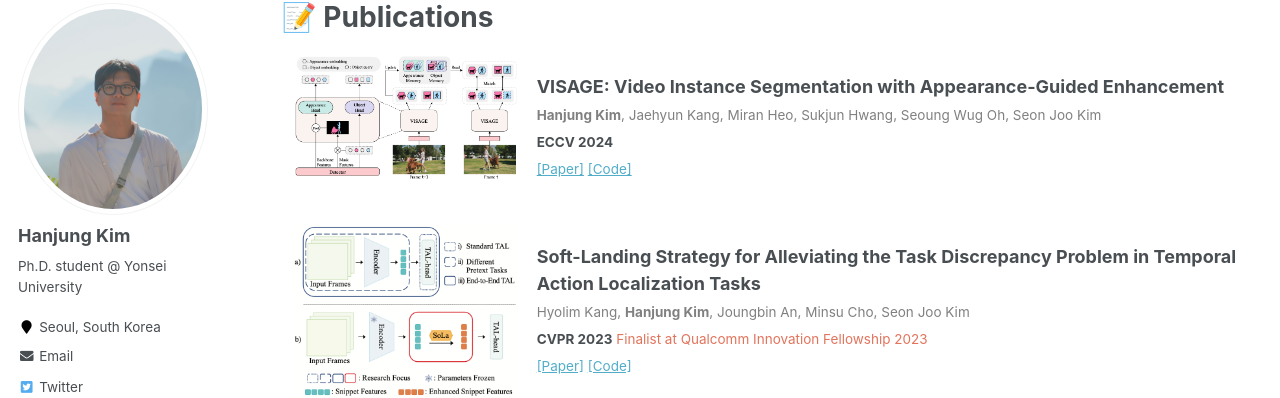
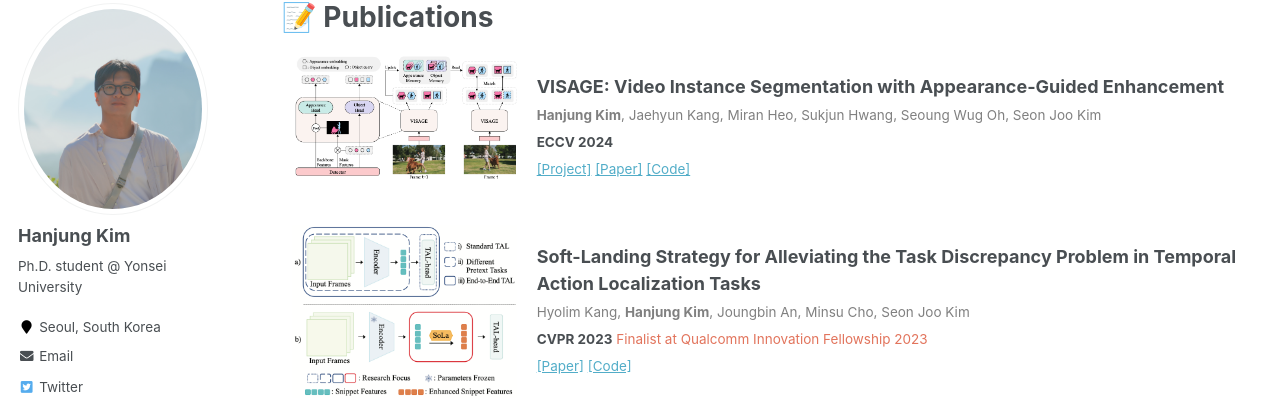
Before and after one commit to KimHanjung/KimHanjung.github.io, a Jekyll site: the page built from _pages/publications.md, in a window 1280 px wide. Shown: the part 115-513 px from the top of the page. Built offline with Jekyll 4.4.1, drawn with Linux system fonts in a browser that asks for light colours.

```diff
--- a/_pages/publications.md
+++ b/_pages/publications.md
@@ -16,6 +16,7 @@
       <span style="font-size:75%;color:grey"> <b>Hanjung Kim</b>, Jaehyun Kang, Miran Heo, Sukjun Hwang, Seoung Wug Oh, Seon Joo Kim </span> <br />
       <span style="font-size:75%"> <b>ECCV 2024</b> </span> <br />
       <span style="font-size:75%">
+        <a href="https://kimhanjung.github.io/VISAGE/">[Project]</a>
         <a href="https://arxiv.org/pdf/2312.04885.pdf">[Paper]</a>
         <a href="https://github.com/KimHanjung/VISAGE">[Code]</a>
       </span>
```
Also changed, not shown: 2 other files.
